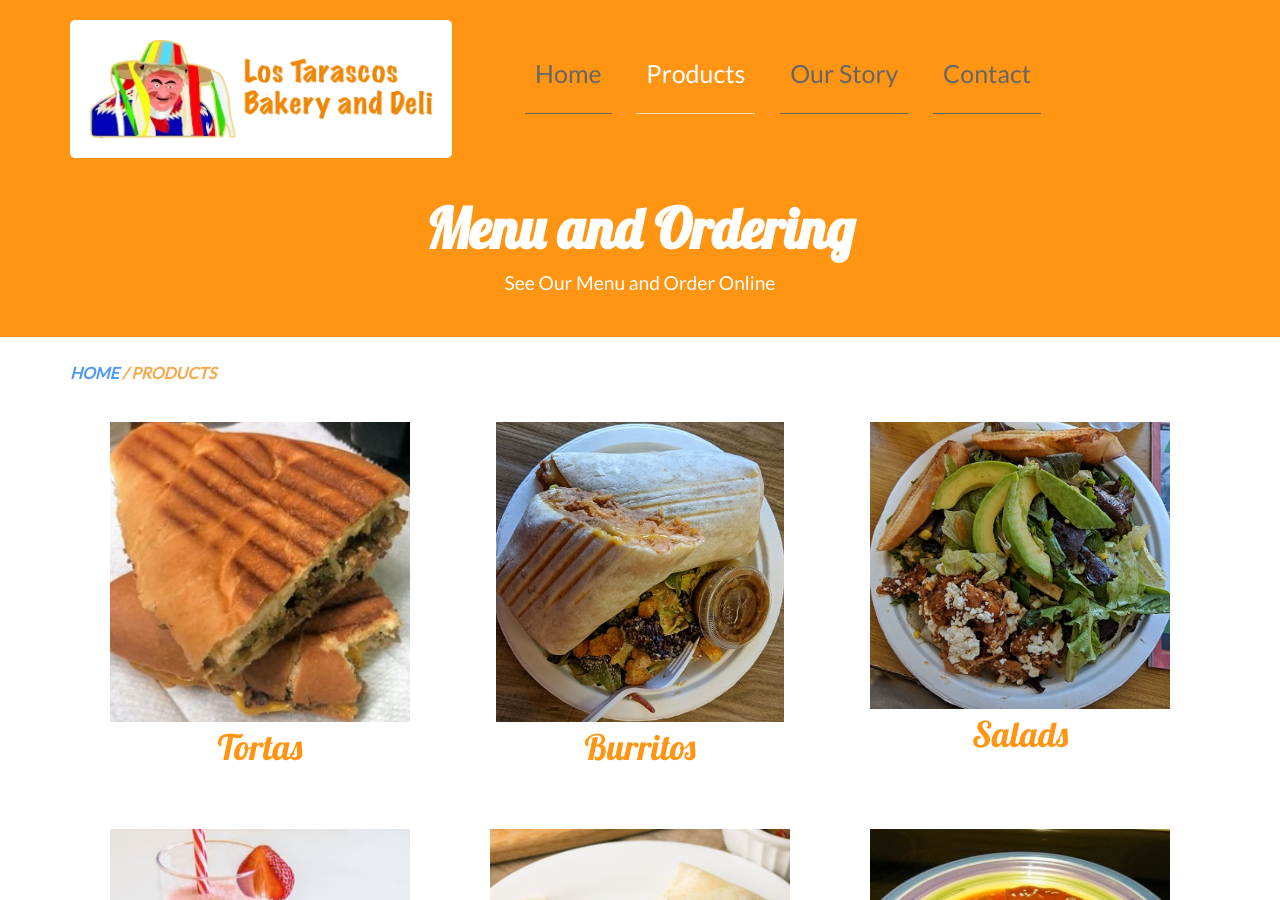
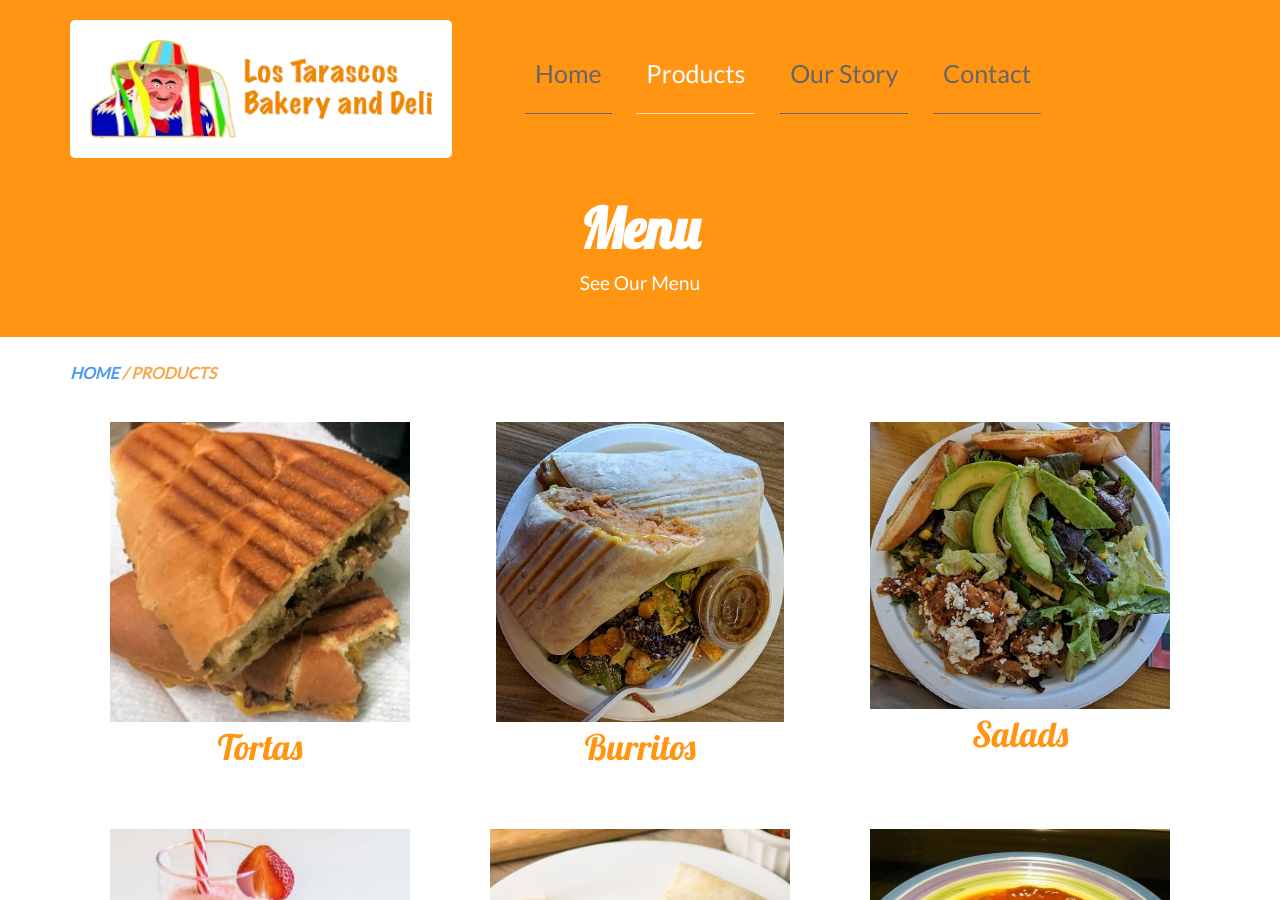
Before and after one commit to baritchie/lostarascosbakeryanddeli, a Jekyll site: the page built from products.html, in a window 1280 px wide and 900 px high. Built offline with Jekyll 4.4.1, drawn with Linux system fonts in a browser that asks for light colours.

Commit message:
Remove online ordering text

```diff
--- a/products.html
+++ b/products.html
@@ -1,8 +1,8 @@
 ---
-title: Menu and Ordering
-description: We offer a full online menu with an ordering system. Browse our wide selection of eats and drinks here!
-hero: Menu and Ordering
-subtitle: 'See Our Menu and Order Online'
+title: Menu
+description: Browse our wide selection of eats and drinks here!
+hero: Menu
+subtitle: 'See Our Menu'
 ---
 
 <div class="frontpage_content">
```
